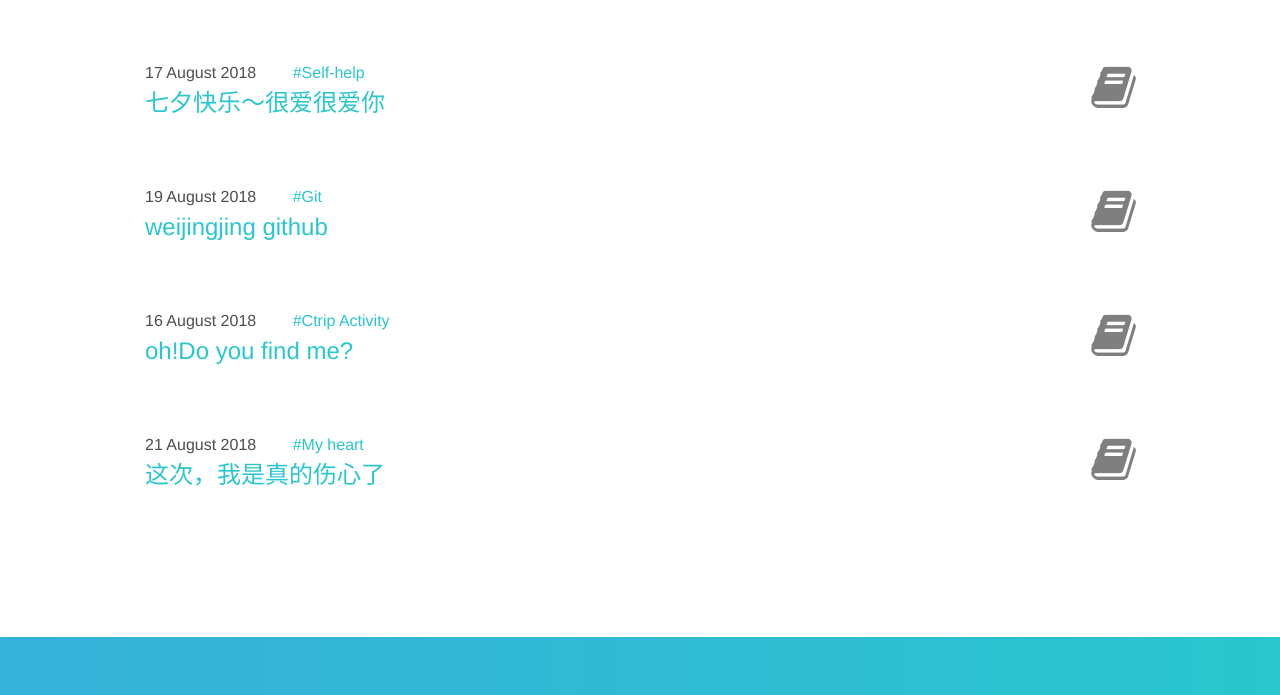
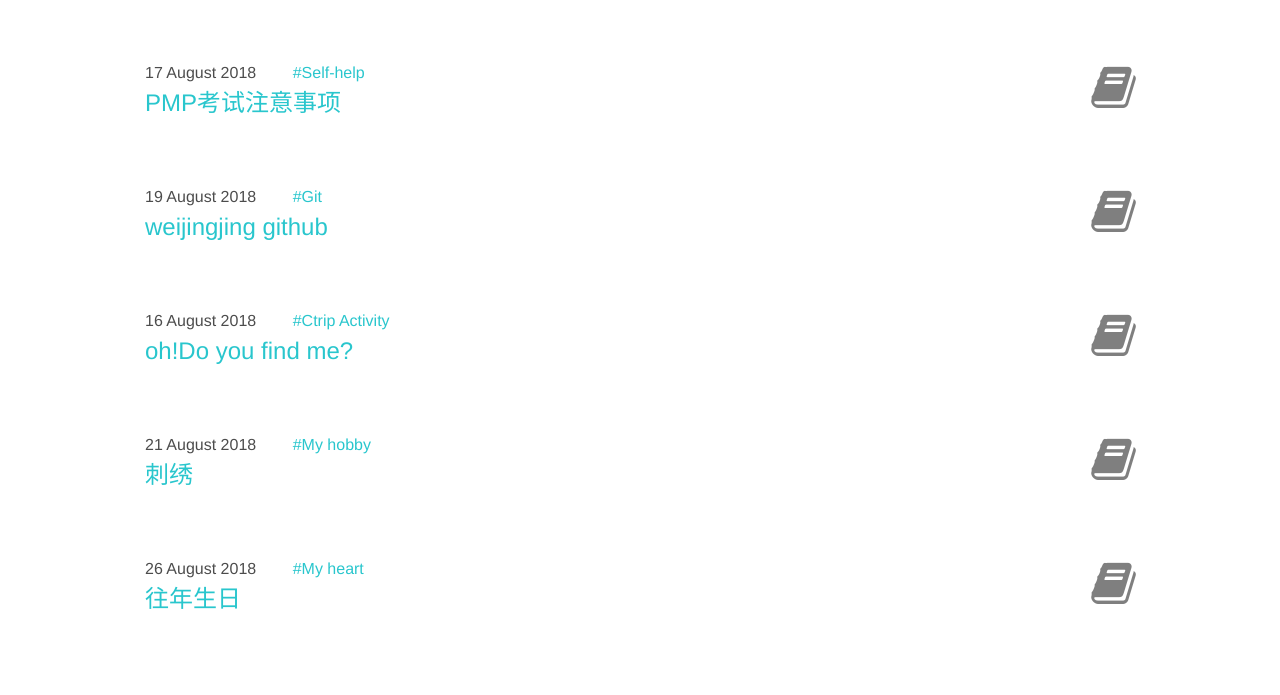
Before and after one commit to weijingjing/MyBlog, a plain HTML site: page index.html in a window 1280 px wide. Shown: the part 875-1570 px from the top of the page. Drawn offline with nearby package versions, Linux system fonts and the light colour scheme; files whose address does not match are found by name.

Commit message:
update9.9

```diff
--- a/index.html
+++ b/index.html
@@ -103,11 +103,11 @@
             <div class="dt w-100 hover-color pointer pa3 border-color bl mv4">
                 <div class="dtc v-mid w-90 black-70">
                     <span class="f5 fw3 lh-copy pr4">17 August 2018</span>
-                    <a class="fw3" href="https://mp.weixin.qq.com/s/F4YkhvPH0U2If0BvNTQUGg">#Self-help</a>
+                    <a class="fw3" href="https://mp.weixin.qq.com/s?__biz=MzIzNTk0NzcyNA==&mid=2247485046&idx=1&sn=1fe34a4ee587212576a96055f9ecb5ed&pass_ticket=ObCp%2FwXZ%2BcmEK%2BKkzXlNQqtjGde6gu%2BmA8%2BPbYaNqMxgxn46ErXCuacRuWZKMoQf">#Self-help</a>
                     <br />
                     <span class="f3 fw3 lh-copy">
-                            <a href="https://mp.weixin.qq.com/s/F4YkhvPH0U2If0BvNTQUGg">
-                                七夕快乐～很爱很爱你</a>
+                            <a href="https://mp.weixin.qq.com/s?__biz=MzIzNTk0NzcyNA==&mid=2247485046&idx=1&sn=1fe34a4ee587212576a96055f9ecb5ed&pass_ticket=ObCp%2FwXZ%2BcmEK%2BKkzXlNQqtjGde6gu%2BmA8%2BPbYaNqMxgxn46ErXCuacRuWZKMoQf">
+                                PMP考试注意事项</a>
                             <span>
                         <span>
                 </div>
@@ -143,24 +143,24 @@
             </div>
             <div class="dt w-100 hover-color pointer pa3 border-color bl mv4">
                 <div class="dtc v-mid w-90 black-70">
-                    <span class="f5 fw3 lh-copy pr4">21 August 2018</span> <a class="fw3" href="https://mp.weixin.qq.com/s/t810ZYuARmyAvrzmR7A_Zw">#My heart</a>
+                    <span class="f5 fw3 lh-copy pr4">21 August 2018</span> <a class="fw3" href="https://shop196920.youzan.com/wscshop/feature/1ip6oposb?alias=1ip6oposb&spm=m484463135281942528.subscribe.993&redirect_count=1&sf=wx_sm&is_share=1&from=singlemessage&isappinstalled=0">#My hobby</a>
                     <br />
-                    <span class="f3 lh-copy"><a href="https://mp.weixin.qq.com/s/t810ZYuARmyAvrzmR7A_Zw">这次，我是真的伤心了</a><span>
+                    <span class="f3 lh-copy"><a href="https://shop196920.youzan.com/wscshop/feature/1ip6oposb?alias=1ip6oposb&spm=m484463135281942528.subscribe.993&redirect_count=1&sf=wx_sm&is_share=1&from=singlemessage&isappinstalled=0">刺绣</a><span>
                 </div>
                 <div class="dtc v-mid w-10 f1 black-50 tr">
                     <span class="devicon-book3"></span>
                 </div>
             </div>
-            <!-- <div class="dt w-100 hover-color pointer pa3 border-color bl mv4">
+            <div class="dt w-100 hover-color pointer pa3 border-color bl mv4">
                 <div class="dtc v-mid w-90 black-70">
-                    <span class="f5 fw3 lh-copy pr4">26 August 2018</span> <a class="fw3" href="https://mp.weixin.qq.com/s/t810ZYuARmyAvrzmR7A_Zw">#My heart</a>
+                    <span class="f5 fw3 lh-copy pr4">26 August 2018</span> <a class="fw3" href="https://mp.weixin.qq.com/s?__biz=MzIzNzc1NDI3MA==&mid=2247484033&idx=1&sn=9915fd24b0bda8227d8e370ee2149b9e&pass_ticket=ObCp%2FwXZ%2BcmEK%2BKkzXlNQqtjGde6gu%2BmA8%2BPbYaNqMxgxn46ErXCuacRuWZKMoQf">#My heart</a>
                     <br />
-                    <span class="f3 lh-copy"><a href="https://mp.weixin.qq.com/s/t810ZYuARmyAvrzmR7A_Zw">醒悟</a></span><span>
+                    <span class="f3 lh-copy"><a href="https://mp.weixin.qq.com/s?__biz=MzIzNzc1NDI3MA==&mid=2247484033&idx=1&sn=9915fd24b0bda8227d8e370ee2149b9e&pass_ticket=ObCp%2FwXZ%2BcmEK%2BKkzXlNQqtjGde6gu%2BmA8%2BPbYaNqMxgxn46ErXCuacRuWZKMoQf">往年生日</a></span>
                 </div>
                 <div class="dtc v-mid w-10 f1 black-50 tr">
                     <span class="devicon-book3"></span>
                 </div>
-            </div> -->
+            </div>
         </div>
     </div>
 
```
